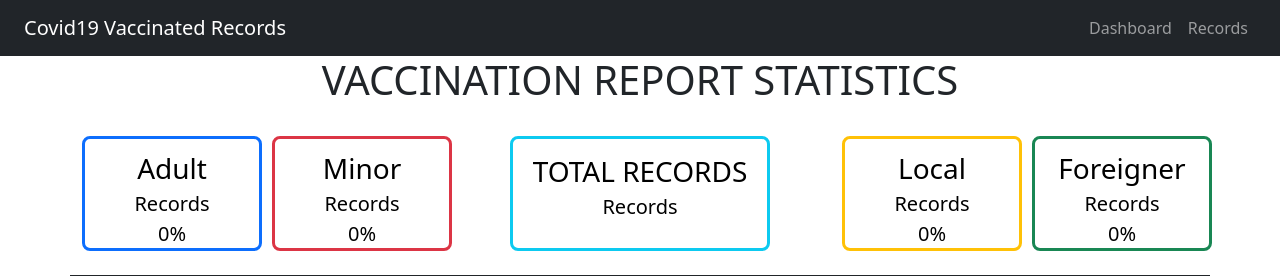
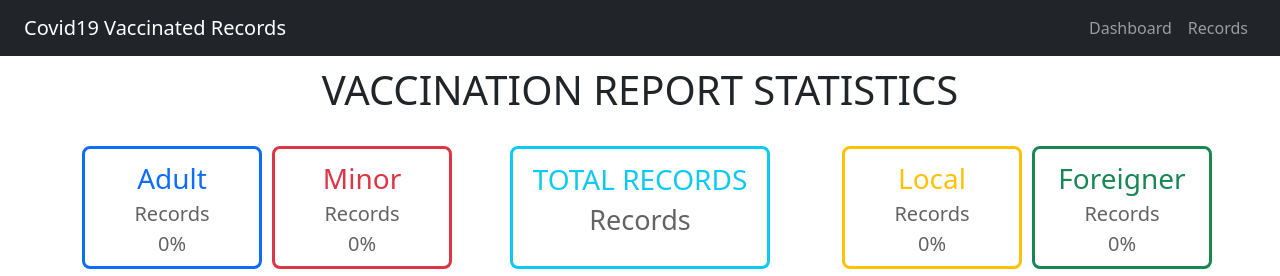
Before and after one commit to NaitsirhcEmorej07/DICT_CaseStudy, a PHP site: page / in a window 1280 px wide. Shown: the top 276 px of the page. Run offline with PHP 8.4, Linux system fonts and the light colour scheme; data that the repository does not hold is empty; some libraries are stand-ins or nearby versions.

Commit message:
some styles on dashboard

```diff
--- a/index.php
+++ b/index.php
@@ -211,7 +211,7 @@ while ($row = mysqli_fetch_array($result)) {
   // require_once 'database.php';
   ?>
 
-  <div class="text-center">
+  <div class="text-center" style="margin-top:10px;">
     <h1>VACCINATION REPORT STATISTICS</h1>
     <!--  -->
   </div>
@@ -221,28 +221,28 @@ while ($row = mysqli_fetch_array($result)) {
   <div class="container ">
     <div class="row">
       <div class="col-md-2 ">
-        <button class="btn btn-outline-primary btn-lg" style="width:180px; height: 115px; border-width: medium; color:black; font-size:28px; font-weight:500">Adult <br>
-          <p style="font-size: 20px;font-weight:400"><?php echo ($adult . " Records " . " <br>   " . number_format($adultpercentage) . "%");  ?></p>
+        <button class="btn btn-outline-primary btn-lg" style="width:180px; height: 123px; border-width: medium; font-size:28px; font-weight:500;">Adult <br>
+          <p style="font-size: 20px;font-weight:400;color:#636363;"><?php echo ("<b>".$adult . "</b> Records " . " <br>   " . number_format($adultpercentage) . "%");  ?></p>
         </button>
       </div>
       <div class="col-md-2 ">
-        <button class="btn btn-outline-danger btn-lg" style="width:180px; height: 115px; border-width: medium; color:black; font-size:28px; font-weight:500">Minor <br>
-          <p style="font-size: 20px;font-weight:400"><?php echo ($minor . " Records " . " <br>   " . number_format($minorpercentage) . "%");  ?></p>
+        <button class="btn btn-outline-danger btn-lg" style="width:180px; height: 123px; border-width: medium; font-size:28px; font-weight:500">Minor <br>
+          <p style="font-size: 20px;font-weight:400;color:#636363;"><?php echo ("<b>".$minor . "</b> Records " . " <br>   " . number_format($minorpercentage) . "%");  ?></p>
         </button>
       </div>
       <div class="col-md-4 text-center ">
-        <button class="btn btn-outline-info btn-lg" style="width:260px; height: 115px; border-width: medium; color:black; font-size:28px; font-weight:500">TOTAL RECORDS <br>
-          <p style="font-size: 20px;font-weight:400"><?php echo ($total . " Records"); ?></p>
+        <button class="btn btn-outline-info btn-lg" style="width:260px; height: 123px; border-width: medium; font-size:28px; font-weight:500">TOTAL RECORDS <br>
+          <p style="font-size: 27px;font-weight:400;color:#636363;"><?php echo ("<b>".$total . "</b> Records"); ?></p>
         </button>
       </div>
       <div class="col-md-2 ">
-        <button class="btn btn-outline-warning btn-lg" style="width:180px; height: 115px; border-width: medium; color:black; font-size:28px; font-weight:500">Local <br>
-          <p style="font-size: 20px;font-weight:400"><?php echo ($local . " Records " . " <br>   " . number_format($localpercentage) . "%");  ?></p>
+        <button class="btn btn-outline-warning btn-lg" style="width:180px; height: 123px; border-width: medium; font-size:28px; font-weight:500">Local <br>
+          <p style="font-size: 20px;font-weight:400;color:#636363;"><?php echo ("<b>".$local . "</b> Records " . " <br>   " . number_format($localpercentage) . "%");  ?></p>
         </button>
       </div>
       <div class="col-md-2 ">
-        <button class="btn btn-outline-success btn-lg" style="width:180px; height: 115px; border-width: medium; color:black; font-size:28px; font-weight:500">Foreigner <br>
-          <p style="font-size: 20px;font-weight:400"><?php echo ($foreigner . " Records " . " <br>   " . number_format($foreignerpercentage) . "%");  ?></p>
+        <button class="btn btn-outline-success btn-lg" style="width:180px; height: 123px; border-width: medium; font-size:28px; font-weight:500">Foreigner <br>
+          <p style="font-size: 20px;font-weight:400;color:#636363;"><?php echo ("<b>".$foreigner . "</b> Records " . " <br>   " . number_format($foreignerpercentage) . "%");  ?></p>
         </button>
       </div>
     </div>
--- a/update_records.php
+++ b/update_records.php
@@ -39,7 +39,7 @@
     $city = $_POST['list_city_edit'];
     $dob = $_POST['date_dob'];
     $gender = $_POST['rad_gender_edit'];
-    $nationality = $_POST['list_nationality'];
+    $nationality = $_POST['list_nationality_edit'];
     $fdose = $_POST['list_firstdose'];
     $sdose = $_POST['list_seconddose'];
     $fbooster = $_POST['list_firstbooster'];
```
Also changed, not shown: records.php (+11 -7 lines).
